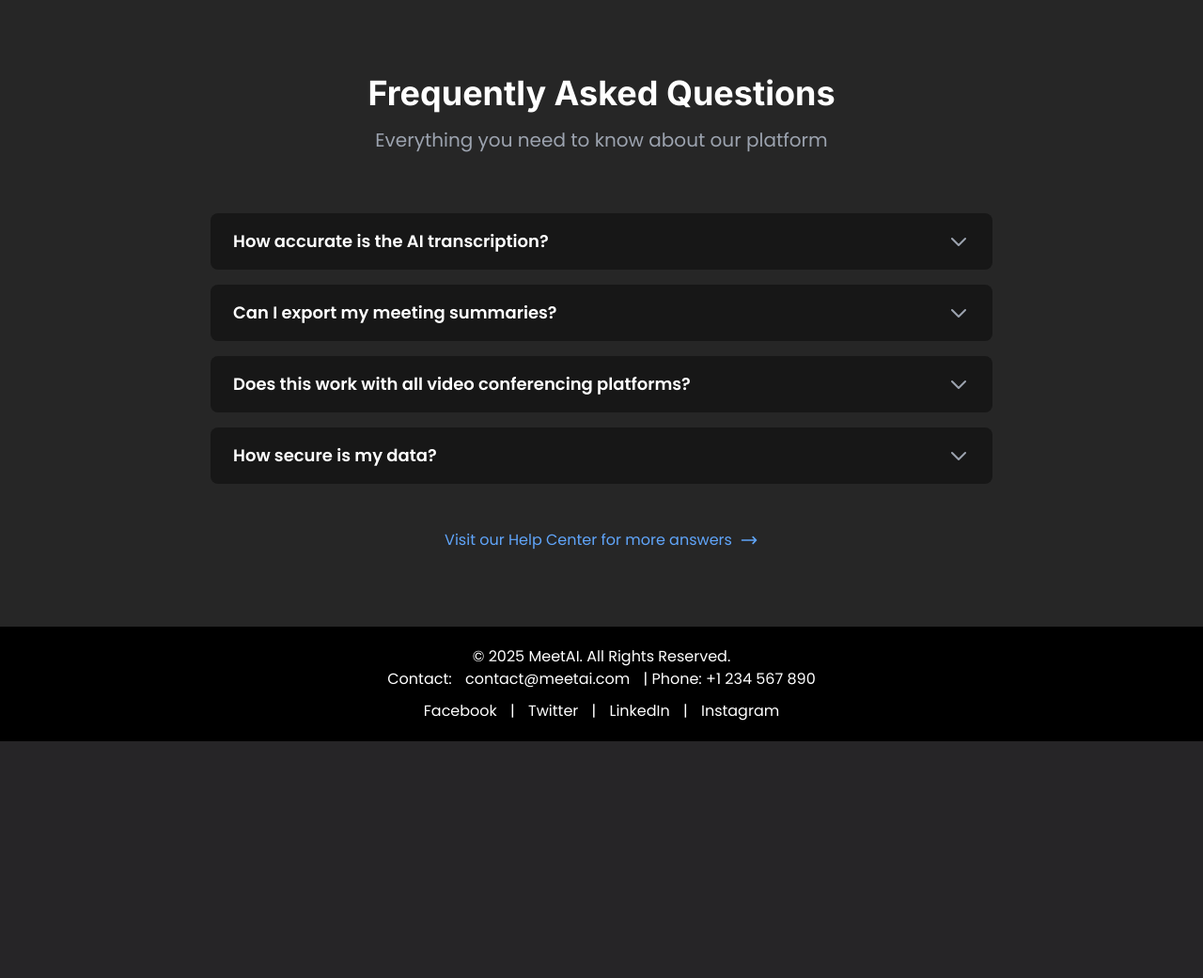
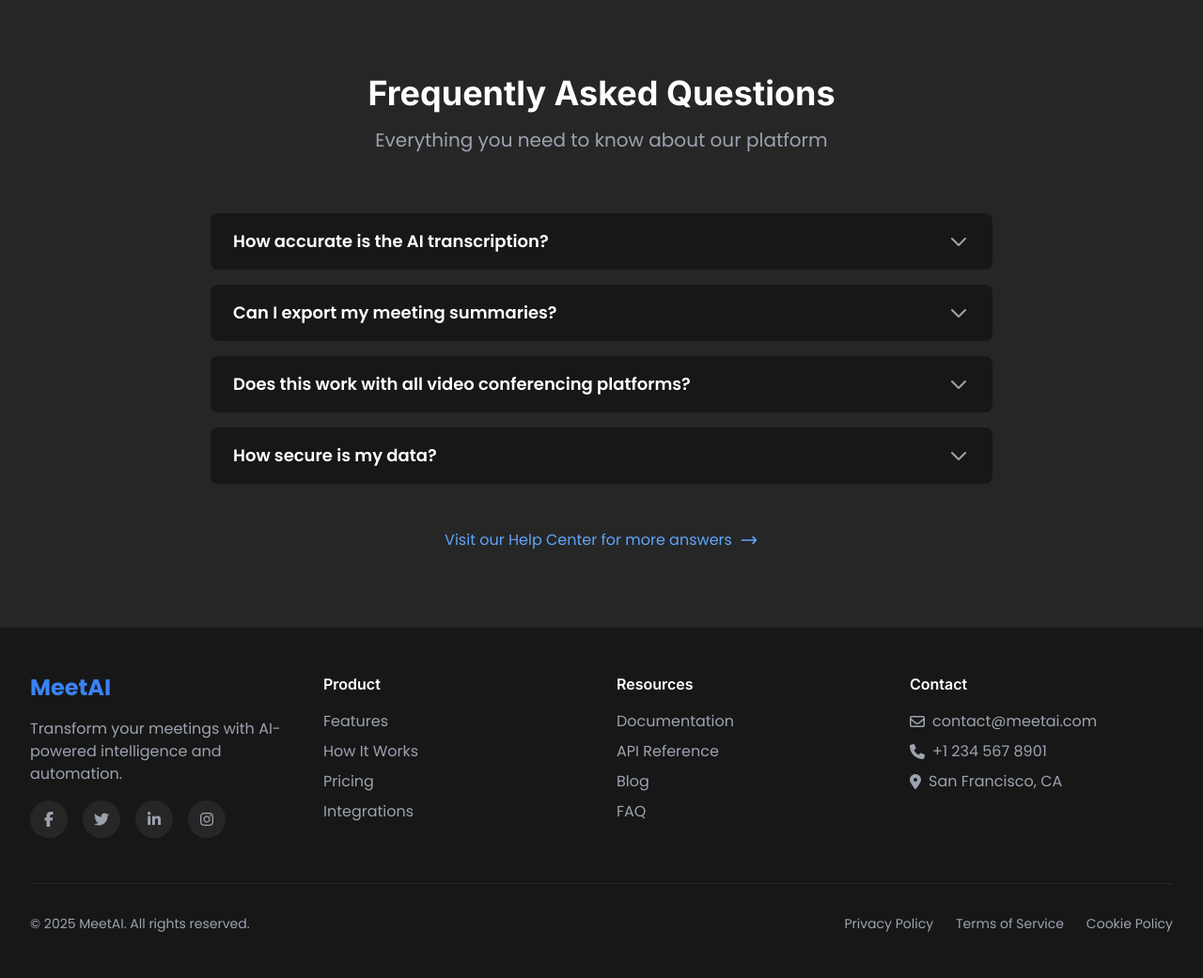
Before and after one commit to meghna914/AI-meeting-assistant, a Flask app: page / in a window 1280 px wide. Shown: the part 3853-4894 px from the top of the page at 94% size. Before the commit the page ends 4642 px from the top, so only its background shows below. Run offline with Flask 3, Linux system fonts and the light colour scheme; some libraries are stand-ins or nearby versions.

Commit message:
Revamp footer layout and styling for improved aesthetics and usability

```diff
--- a/Website/templates/landing.html
+++ b/Website/templates/landing.html
@@ -812,36 +812,84 @@
     </script>
   </section>
 </div>
-<footer class="footer">
-    <style>
-        .footer {
-            background: black;
-            color: white;
-            text-align: center;
-            padding: 20px;
-            position: relative;
-            bottom: 0;
-            width: 100%;
-            font-family: inherit;
-        }
-        .footer a {
-            color: white;
-            text-decoration: none;
-            margin: 0 10px;
-        }
-        .footer a:hover {
-            text-decoration: underline;
-        }
-        .social-icons {
-            margin-top: 10px;
-        }
-    </style>
-    <p>&copy; 2025 MeetAI. All Rights Reserved.</p>
-    <p>Contact: <a href="mailto:contact@meetai.com">contact@meetai.com</a> | Phone: +1 234 567 890</p>
-    <div class="social-icons">
-        <a href="#">Facebook</a> |
-        <a href="#">Twitter</a> |
-        <a href="#">LinkedIn</a> |
-        <a href="#">Instagram</a>
-    </div>
+<footer class="bg-neutral-900 border-t border-neutral-800">
+  <div class="max-w-7xl mx-auto px-4 sm:px-6 lg:px-8 py-12">
+      <!-- Footer Grid -->
+      <div class="grid grid-cols-1 md:grid-cols-4 gap-8 mb-12">
+          <!-- Brand Column -->
+          <div class="space-y-4">
+              <div class="flex items-center">
+                  <span class="text-2xl font-bold text-blue-500">MeetAI</span>
+              </div>
+              <p class="text-gray-400">Transform your meetings with AI-powered intelligence and automation.</p>
+              <div class="flex space-x-4">
+                  <a href="#" class="w-10 h-10 bg-neutral-800 hover:bg-neutral-700 rounded-full flex items-center justify-center text-gray-400 hover:text-white transition-colors">
+                      <i class="fab fa-facebook-f"></i>
+                  </a>
+                  <a href="#" class="w-10 h-10 bg-neutral-800 hover:bg-neutral-700 rounded-full flex items-center justify-center text-gray-400 hover:text-white transition-colors">
+                      <i class="fab fa-twitter"></i>
+                  </a>
+                  <a href="#" class="w-10 h-10 bg-neutral-800 hover:bg-neutral-700 rounded-full flex items-center justify-center text-gray-400 hover:text-white transition-colors">
+                      <i class="fab fa-linkedin-in"></i>
+                  </a>
+                  <a href="#" class="w-10 h-10 bg-neutral-800 hover:bg-neutral-700 rounded-full flex items-center justify-center text-gray-400 hover:text-white transition-colors">
+                      <i class="fab fa-instagram"></i>
+                  </a>
+              </div>
+          </div>
+
+          <!-- Quick Links -->
+          <div>
+              <h3 class="text-white font-semibold mb-4">Product</h3>
+              <ul class="space-y-2">
+                  <li><a href="#features" class="text-gray-400 hover:text-white transition-colors">Features</a></li>
+                  <li><a href="#workflow" class="text-gray-400 hover:text-white transition-colors">How It Works</a></li>
+                  <li><a href="#pricing" class="text-gray-400 hover:text-white transition-colors">Pricing</a></li>
+                  <li><a href="#integrations" class="text-gray-400 hover:text-white transition-colors">Integrations</a></li>
+              </ul>
+          </div>
+
+          <!-- Resources -->
+          <div>
+              <h3 class="text-white font-semibold mb-4">Resources</h3>
+              <ul class="space-y-2">
+                  <li><a href="#" class="text-gray-400 hover:text-white transition-colors">Documentation</a></li>
+                  <li><a href="#" class="text-gray-400 hover:text-white transition-colors">API Reference</a></li>
+                  <li><a href="#" class="text-gray-400 hover:text-white transition-colors">Blog</a></li>
+                  <li><a href="#faq" class="text-gray-400 hover:text-white transition-colors">FAQ</a></li>
+              </ul>
+          </div>
+
+          <!-- Contact -->
+          <div>
+              <h3 class="text-white font-semibold mb-4">Contact</h3>
+              <ul class="space-y-2">
+                  <li class="flex items-center text-gray-400">
+                      <i class="far fa-envelope mr-2"></i>
+                      <a href="mailto:contact@meetai.com" class="hover:text-white transition-colors">contact@meetai.com</a>
+                  </li>
+                  <li class="flex items-center text-gray-400">
+                      <i class="fas fa-phone mr-2"></i>
+                      <a href="tel:+12345678901" class="hover:text-white transition-colors">+1 234 567 8901</a>
+                  </li>
+                  <li class="flex items-center text-gray-400">
+                      <i class="fas fa-map-marker-alt mr-2"></i>
+                      <span>San Francisco, CA</span>
+                  </li>
+              </ul>
+          </div>
+      </div>
+
+      <!-- Bottom Bar -->
+      <div class="pt-8 border-t border-neutral-800">
+          <div class="flex flex-col md:flex-row justify-between items-center">
+              <p class="text-gray-400 text-sm">&copy; 2025 MeetAI. All rights reserved.</p>
+              <div class="flex space-x-6 mt-4 md:mt-0">
+                  <a href="#" class="text-gray-400 hover:text-white text-sm transition-colors">Privacy Policy</a>
+                  <a href="#" class="text-gray-400 hover:text-white text-sm transition-colors">Terms of Service</a>
+                  <a href="#" class="text-gray-400 hover:text-white text-sm transition-colors">Cookie Policy</a>
+              </div>
+          </div>
+      </div>
+  </div>
 </footer>
```
